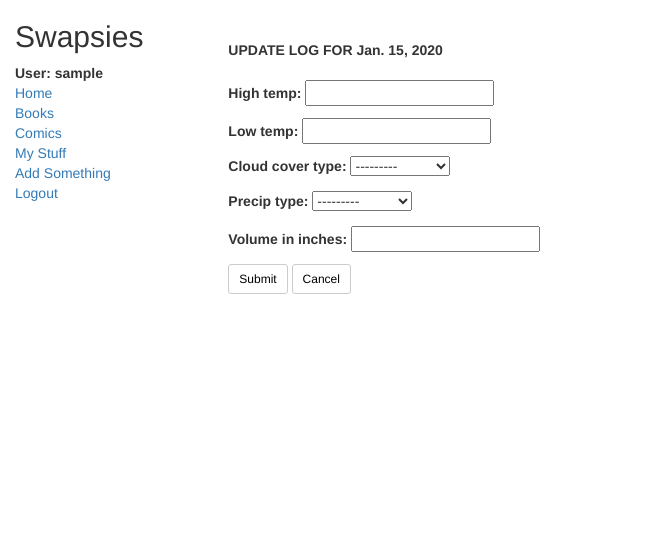
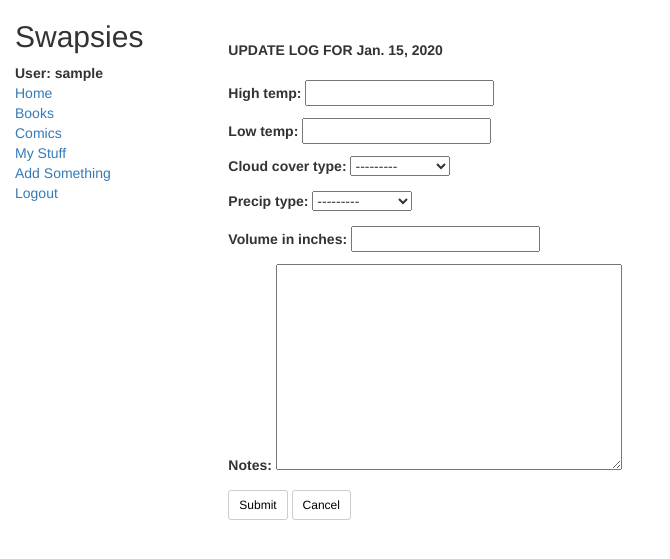
Before and after one commit to Cjhosu/pyProjects, a Django app: page /tracker/update_date_record/1 in a window 1280 px wide. Shown: the top 559 px of the page, without its empty margins (0-670 px from the left). Run offline with Django 3.2, Linux system fonts and the light colour scheme; a user stored in the database is signed in; tables that the repository leaves empty hold one stand-in row (values such as "Sample post"); some libraries are stand-ins or nearby versions.

Commit message:
Add a note

```diff
--- a/weatherlog/tracker/forms.py
+++ b/weatherlog/tracker/forms.py
@@ -1,6 +1,6 @@
 from django import forms
 from django.forms import ModelForm
-from .models import Location, Journal, Date_record, Cloud_cover_type, Precip_type
+from .models import Location, Journal, Date_record, Cloud_cover_type, Precip_type, Date_record_note
 from django.contrib.auth.forms import UserCreationForm
 
 class SignUpForm(UserCreationForm):
@@ -39,3 +39,7 @@ class UpdateDateRecordForm(forms.Form):
     cloud_cover_type = forms.ModelChoiceField(queryset=Cloud_cover_type.objects.all(), required = False)
     precip_type = forms.ModelChoiceField(queryset=Precip_type.objects.all(), required = False)
     volume_in_inches = forms.FloatField(required = False)
+
+
+class DateRecordNotesForm(forms.Form):
+    notes = forms.CharField(widget=forms.Textarea, required = False)
--- a/weatherlog/tracker/templates/index.html
+++ b/weatherlog/tracker/templates/index.html
@@ -1,9 +1,9 @@
 {% extends "base_generic.html" %}
 {% block content %}
 <br>
-<br>
 <h3> Welcome to the WeatherLog Journal Tracker</h3>
 <h5> Select your journal below to log entries or use the link in the sidebar to create a new one</h5>
+<br>
 <hr>
 <h2> Journals </h2>
 
--- a/weatherlog/tracker/templates/tracker/update_date_record.html
+++ b/weatherlog/tracker/templates/tracker/update_date_record.html
@@ -9,7 +9,7 @@
 
 <form method="POST" class="post-form">{% csrf_token %}
     {{ form.as_p }}
-
+    {{noteform.as_p}}
     <input type="submit" value="Submit"<button class="btn btn-default btn-sm" type="button" style="color:#000000"/></button> <a href="{% url 'index' %}"<button class="btn btn-default btn-sm" type="button" style="color: #000000">Cancel</button></a>
 </form>
 {% endblock %}
--- a/weatherlog/tracker/views.py
+++ b/weatherlog/tracker/views.py
@@ -1,5 +1,5 @@
-from .forms import SignUpForm, AddLocationForm, CreateJournalForm, DateRecordForm, UpdateDateRecordForm
-from .models import User, Location, Journal, Date_record, Precip_record
+from .forms import SignUpForm, AddLocationForm, CreateJournalForm, DateRecordForm, UpdateDateRecordForm, DateRecordNotesForm
+from .models import User, Location, Journal, Date_record, Precip_record, Date_record_note
 from calendar import HTMLCalendar, monthrange
 from datetime import datetime, date
 from django.contrib.auth import login, authenticate
@@ -114,6 +114,10 @@ def UpdateDateRecordView(request,pk):
         prerec = get_object_or_404(Precip_record, date_record_id = pk)
     except:
         prerec = None
+    try:
+        noterec = get_object_or_404(Date_record_note, date_record_id = pk)
+    except:
+        noterec = None
     if request.method == 'POST':
         form = UpdateDateRecordForm(request.POST)
         if form.is_valid():
@@ -136,12 +140,24 @@ def UpdateDateRecordView(request,pk):
                     pr.precip_type = form.cleaned_data['precip_type']
                     pr.volume_in_inches = form.cleaned_data['volume_in_inches']
                     pr.save()
+        noteform = DateRecordNotesForm(request.POST)
+        if noteform.is_valid():
+            if noterec != None:
+                if noteform.cleaned_data['notes'] != None:
+                    Date_record_note.objects.filter(date_record_id = pk).update(note=noteform.cleaned_data['notes'])
+            else:
+                if noteform.cleaned_data['notes'] != '':
+                    drn = Date_record_note()
+                    drn.date_record_id = pk
+                    drn.note = noteform.cleaned_data['notes']
+                    drn.save()
             return HttpResponseRedirect('/tracker/date_record/'+ pk)
     else:
         form = UpdateDateRecordForm()
+        noteform = DateRecordNotesForm()
     return render(request,
             'tracker/update_date_record.html'
-            ,{'form':form, 'dateref':dateref,}
+            ,{'form':form, 'dateref':dateref, 'noteform':noteform}
             )
 
 @login_required
```
